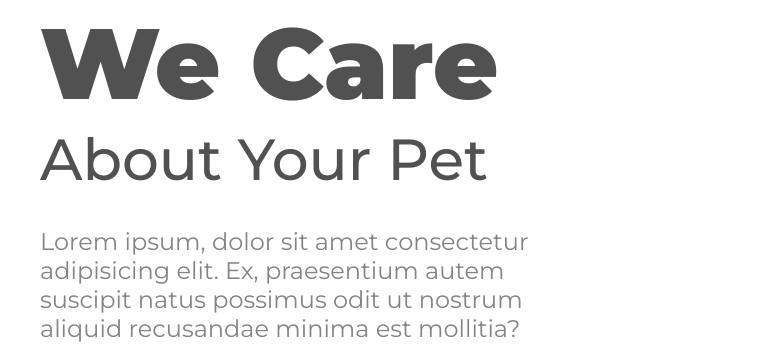
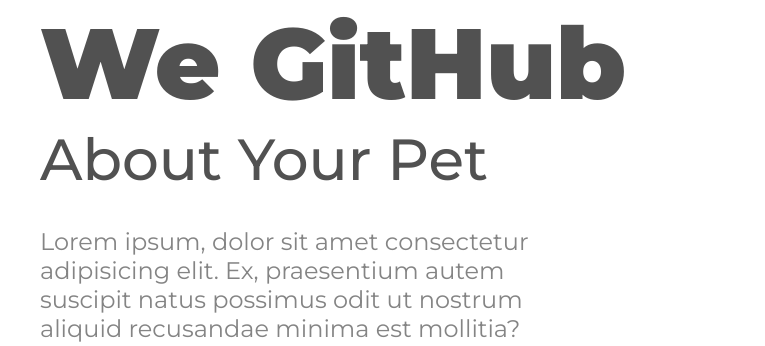
Before and after one commit to rodolfomori/Projeto-git-live, a plain HTML site: page index.html in a window 1280 px wide. Shown: the part 731-1077 px from the top of the page, without its empty margins (46-811 px from the left). Drawn offline with Linux system fonts and the light colour scheme.

Commit message:
Foi feito a alteração do titulo do site

```diff
--- a/index.html
+++ b/index.html
@@ -23,7 +23,7 @@
         <img src="./img/we-care.png" alt="we-care-logo" class="logo-image">
 
         <section>
-            <h1>We Care</h1>
+            <h1>We GitHub</h1>
             <h2>About Your Pet</h2>
             <p>Lorem ipsum, dolor sit amet consectetur adipisicing elit. Ex, praesentium autem suscipit natus possimus odit ut nostrum aliquid recusandae minima est mollitia? Culpa sint iste, hic officia maiores a laudantium.</p>
             <button class="button-main">Explore</button>
```
